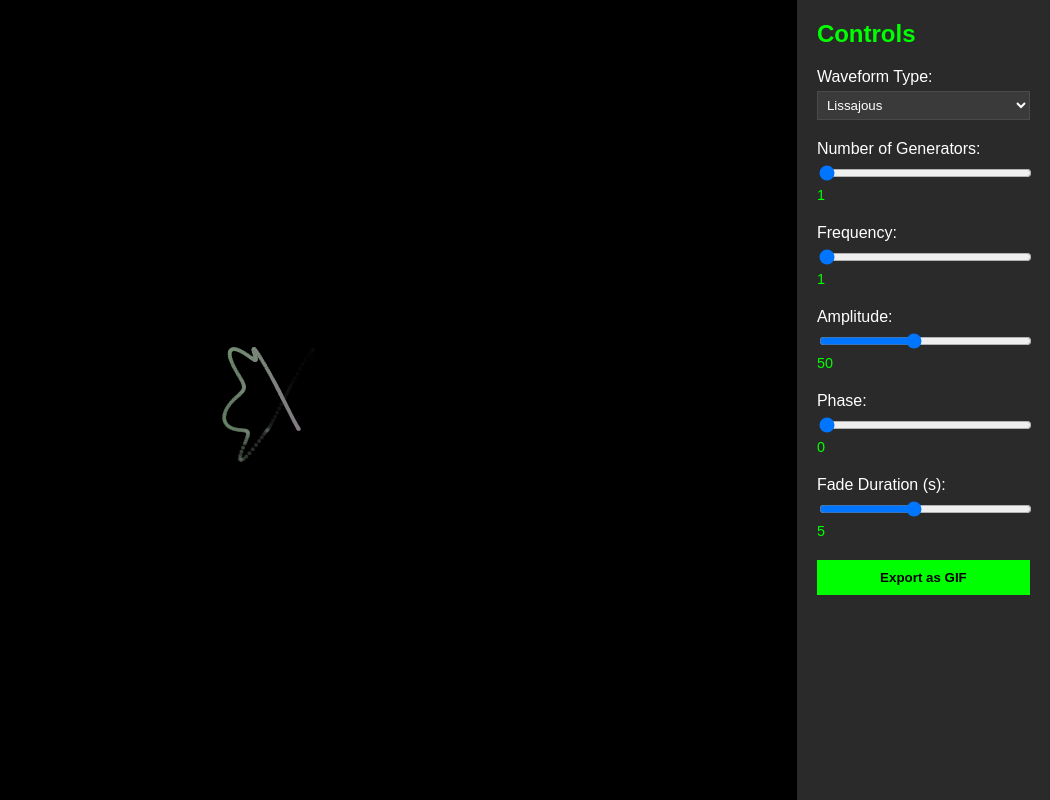
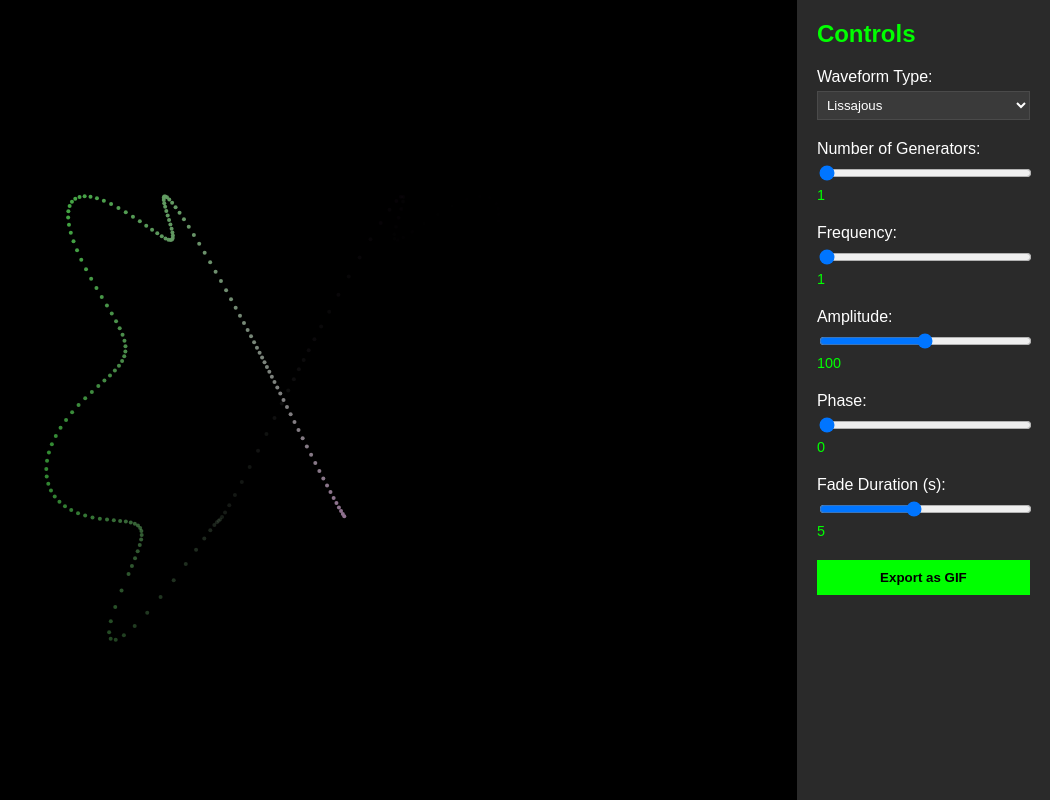
Before and after one commit to ptvans/d3-oscilliscope, a Flask app: page / in a window 1280 px wide. Shown: the whole page, without its empty margins (230-1280 px from the left). Run offline with Flask 3, Linux system fonts and the light colour scheme; some libraries are stand-ins or nearby versions.

Commit message:
Agent step completed: Adjust amplitude settings in the HTML file

```diff
--- a/static/js/oscilloscope.js
+++ b/static/js/oscilloscope.js
@@ -56,30 +56,32 @@
 
 // Function to calculate new positions
 function calculatePositions(t) {
+    const maxDimension = Math.min(width, height);
     generators.forEach(gen => {
         const waveformType = d3.select("#waveform-type").property("value");
         const varyingAmplitude = calculateVaryingAmplitude(gen.amplitude, t);
+        const scaledAmplitude = (varyingAmplitude / 200) * (maxDimension / 2); // Scale amplitude to fit the screen
 
         switch (waveformType) {
             case "lissajous":
-                gen.x = width / 2 + varyingAmplitude * Math.sin(gen.frequency * t + gen.phase);
-                gen.y = height / 2 + varyingAmplitude * Math.sin(2 * gen.frequency * t);
+                gen.x = width / 2 + scaledAmplitude * Math.sin(gen.frequency * t + gen.phase);
+                gen.y = height / 2 + scaledAmplitude * Math.sin(2 * gen.frequency * t);
                 break;
             case "spiral":
-                const r = varyingAmplitude * (1 - Math.exp(-0.1 * t));
+                const r = scaledAmplitude * (1 - Math.exp(-0.1 * t));
                 gen.x = width / 2 + r * Math.cos(gen.frequency * t + gen.phase);
                 gen.y = height / 2 + r * Math.sin(gen.frequency * t + gen.phase);
                 break;
             case "rose":
                 const k = 2;
-                const r_rose = varyingAmplitude * Math.sin(k * (gen.frequency * t + gen.phase));
+                const r_rose = scaledAmplitude * Math.sin(k * (gen.frequency * t + gen.phase));
                 gen.x = width / 2 + r_rose * Math.cos(gen.frequency * t + gen.phase);
                 gen.y = height / 2 + r_rose * Math.sin(gen.frequency * t + gen.phase);
                 break;
             case "butterfly":
                 const exp_t = Math.exp(Math.cos(t)) - 2 * Math.cos(4 * t) - Math.pow(Math.sin(t / 12), 5);
-                gen.x = width / 2 + varyingAmplitude * Math.sin(t + gen.phase) * exp_t;
-                gen.y = height / 2 + varyingAmplitude * Math.cos(t + gen.phase) * exp_t;
+                gen.x = width / 2 + scaledAmplitude * Math.sin(t + gen.phase) * exp_t;
+                gen.y = height / 2 + scaledAmplitude * Math.cos(t + gen.phase) * exp_t;
                 break;
         }
     });
@@ -139,4 +141,9 @@
     d3.select("#num-generators-value").text(this.value);
 });
 
+// Update amplitude value display
+d3.select("#amplitude").on("input", function() {
+    d3.select("#amplitude-value").text(this.value);
+});
+
 // ... (keep the existing exportAsGif function and event listener)
--- a/templates/index.html
+++ b/templates/index.html
@@ -38,8 +38,8 @@
             </div>
             <div class="control">
                 <label for="amplitude">Amplitude:</label>
-                <input type="range" id="amplitude" min="10" max="100" value="50">
-                <span id="amplitude-value">50</span>
+                <input type="range" id="amplitude" min="1" max="200" value="100">
+                <span id="amplitude-value">100</span>
             </div>
             <div class="control">
                 <label for="phase">Phase:</label>
```
